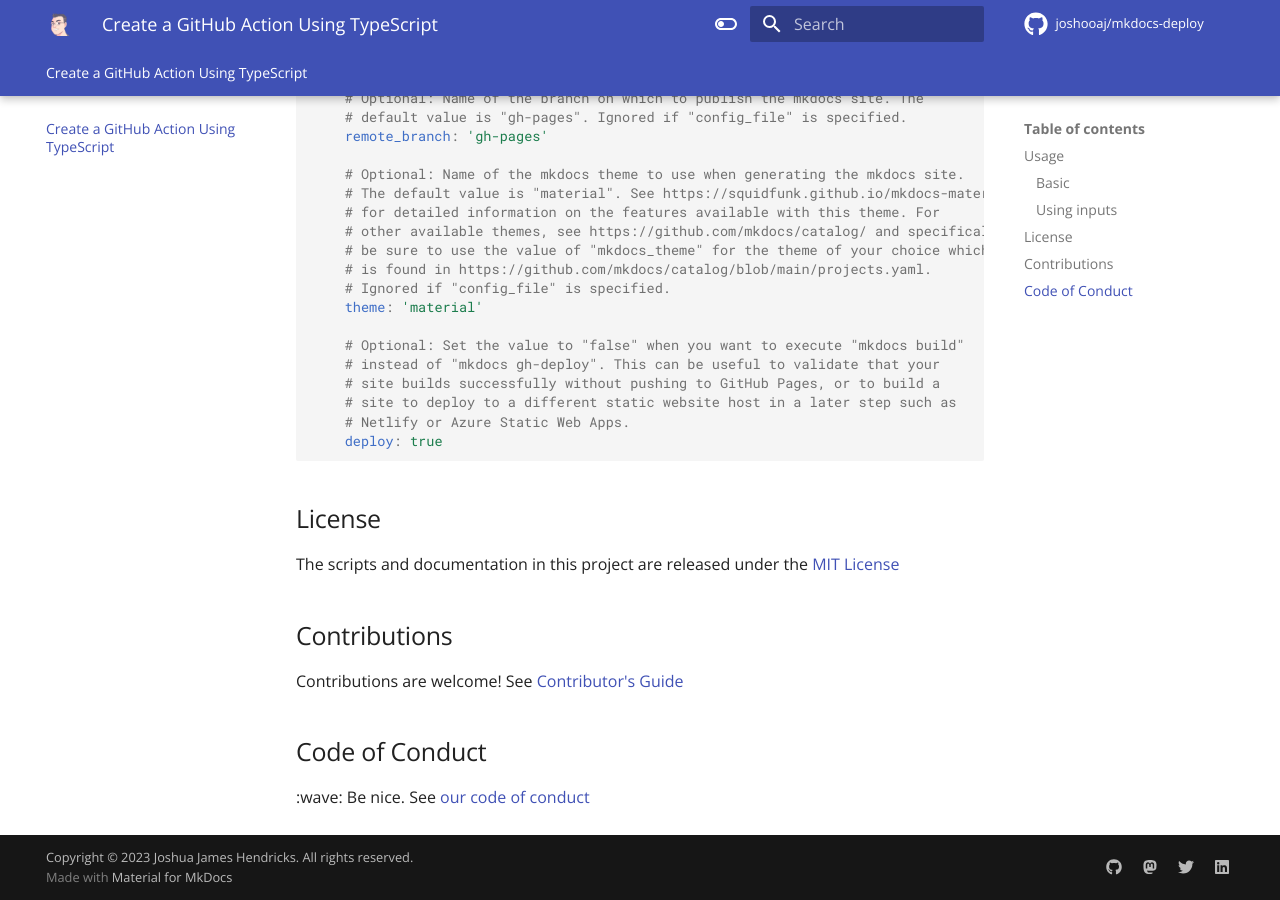
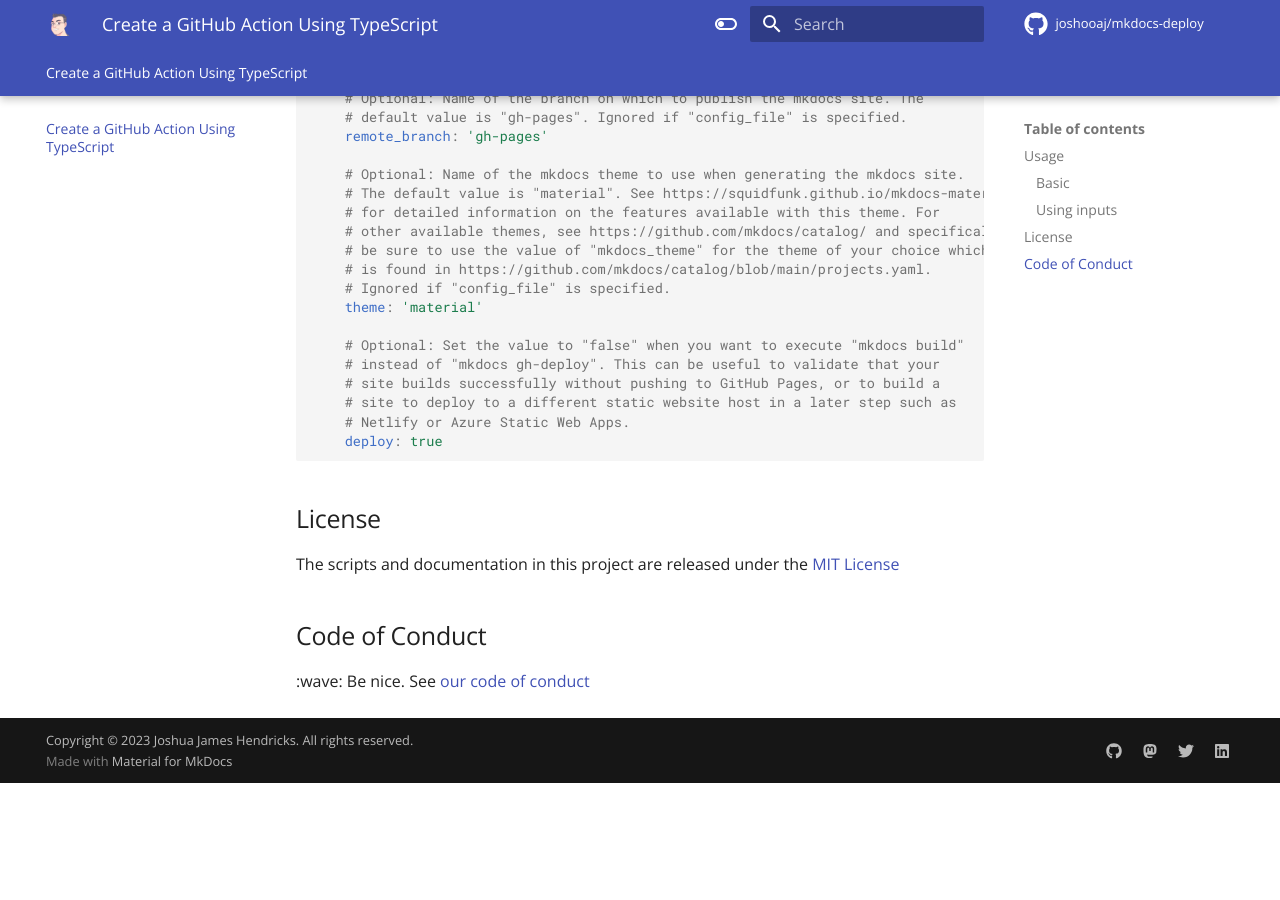
Before and after one commit to joshooaj/mkdocs-deploy, an MkDocs documentation site: the page built from docs/README.md, in a window 1280 px wide and 900 px high, scrolled down 1799 px. Built offline with MkDocs 1.6.1 and Material for MkDocs 9.7.7, drawn with Linux system fonts in a browser that asks for light colours; comment, search, counter and statistics services are not loaded; after the commit the page ends 2582 px from its top, so only the background shows below that.

Commit message:
Update README.md

```diff
--- a/docs/README.md
+++ b/docs/README.md
@@ -109,10 +109,6 @@ own `mkdocs.yml` configuration file and `requirements.txt` file.
 
 The scripts and documentation in this project are released under the [MIT License](https://github.com/joshooaj/mkdocs-deploy/blob/main/LICENSE)
 
-## Contributions
-
-Contributions are welcome! See [Contributor's Guide](https://github.com/joshooaj/mkdocs-deploy/blob/main/contributors.md)
-
 ## Code of Conduct
 
 :wave: Be nice. See [our code of conduct](https://github.com/joshooaj/mkdocs-deploy/blob/main/CODE_OF_CONDUCT.md)
```
